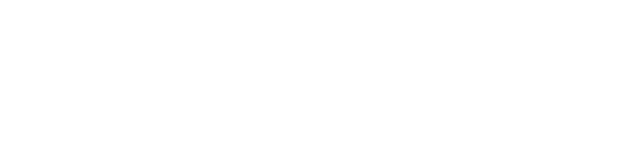
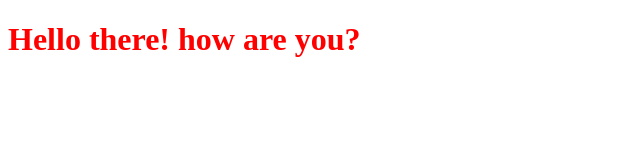
Before and after one commit to Markus-Sm/nexter, a website: page index.html in a window 1280 px wide. Shown: the whole page, without its empty margins (0-640 px from the left). Drawn offline with nearby package versions, Linux system fonts and the light colour scheme; files that its build step writes are made by us from their sources.

Commit message:
adding a compiler

```diff
--- a/index.html
+++ b/index.html
@@ -12,6 +12,6 @@
         <title>nexter &mdash; your home, your freedom</title>
     </head>
     <body class="container">
-
+        <h1>Hello there! how are you? </h1>
     </body>
 </html>
--- a/sass/_header.scss
+++ b/sass/_header.scss
@@ -0,0 +1,3 @@
+h1{
+    color: red;
+}
```
Also changed, not shown: package.json (+9 -12 lines), css/style.css (added), 2 other files.
